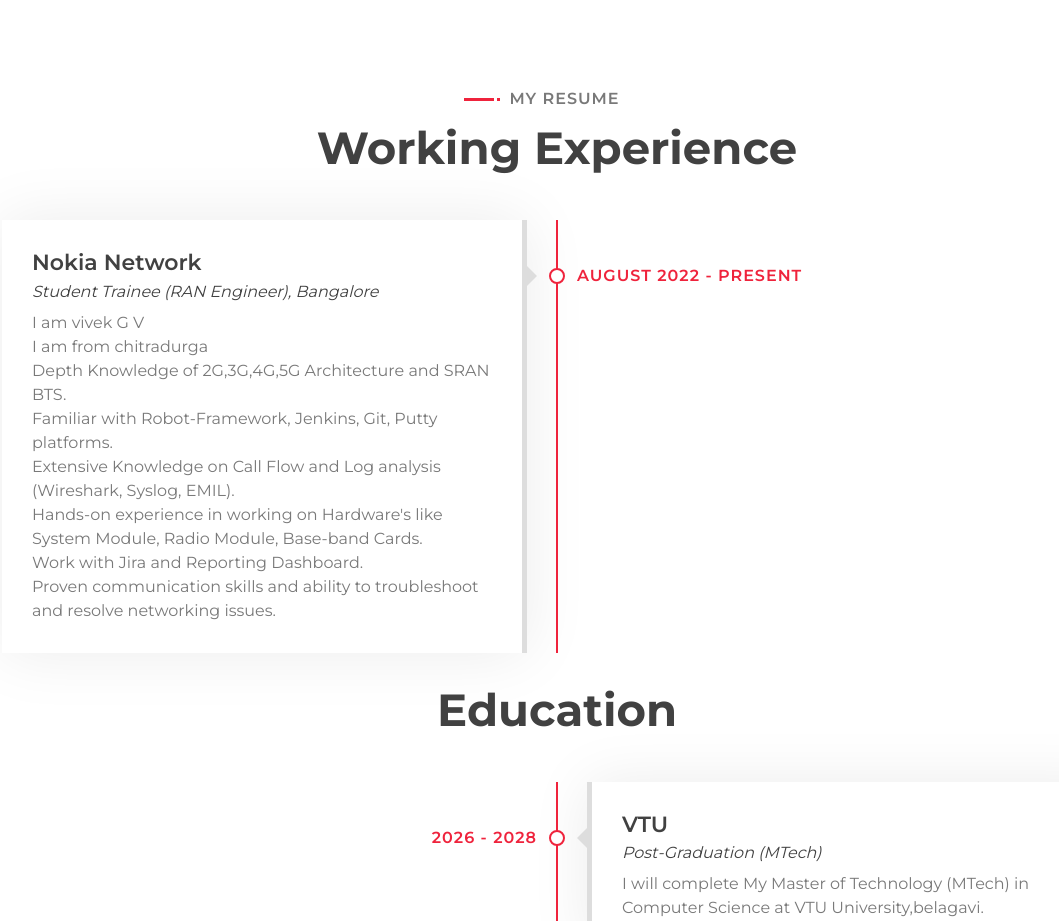
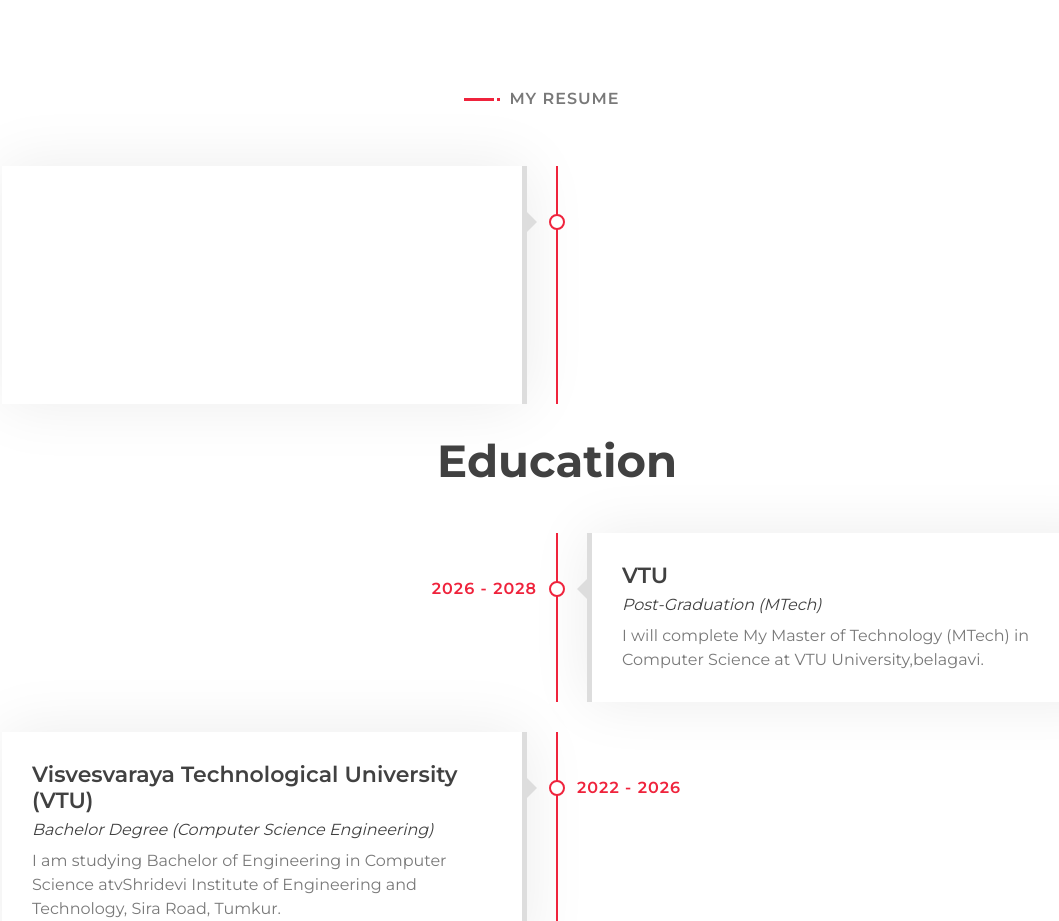
Before and after one commit to VivekaGV/VivekaGV.github.io, a plain HTML site: page index.html in a window 1280 px wide. Shown: the part 1637-2558 px from the top of the page, without its empty margins (83-1142 px from the left). Drawn offline with nearby package versions, Linux system fonts and the light colour scheme.

Commit message:
Update index.html

```diff
--- a/index.html
+++ b/index.html
@@ -282,23 +282,23 @@
             <div class="container">
                 <header class="section-header text-center wow zoomIn" data-wow-delay="0.1s">
                     <p>My Resume</p>
-                    <h2>Working Experience</h2>
+                    <h2></h2>
                 </header>
                 <div class="timeline">
                     <div class="timeline-item left wow slideInLeft" data-wow-delay="0.1s">
                         <div class="timeline-text">
-                            <div class="timeline-date">August 2022 - Present</div>
-                            <h2>Nokia Network</h2>
-                            <h4>Student Trainee (RAN Engineer), Bangalore</h4>
+                            <div class="timeline-date"></div>
+                            <h2></h2>
+                            <h4></h4>
                             <p>
-							 I am vivek G V</br>
-							 I am from chitradurga</br>
- Depth Knowledge of 2G,3G,4G,5G Architecture and SRAN BTS.</br>
- Familiar with Robot-Framework, Jenkins, Git, Putty platforms.</br>
- Extensive Knowledge on Call Flow and Log analysis (Wireshark, Syslog, EMIL).</br>
- Hands-on experience in working on Hardware's like System Module, Radio Module, Base-band Cards.</br>
- Work with Jira and Reporting Dashboard.</br>
- Proven communication skills and ability to troubleshoot and resolve networking issues.
+							 </br>
+							 </br>
+ </br>
+ </br>
+ </br>
+ </br>
+ </br>
+
                                </p>
                         </div>
                     </div>
```
